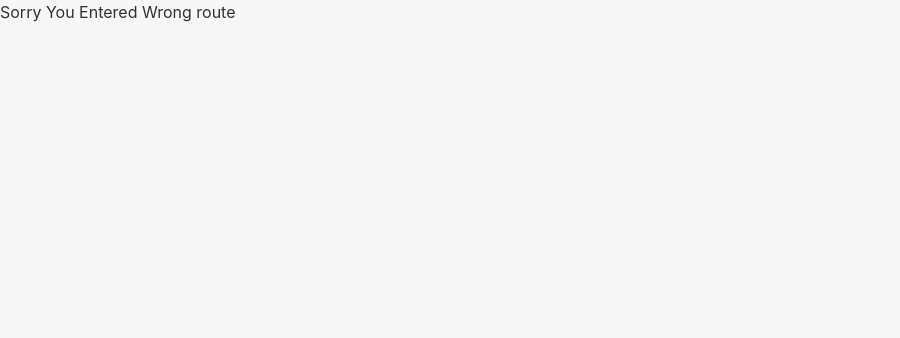
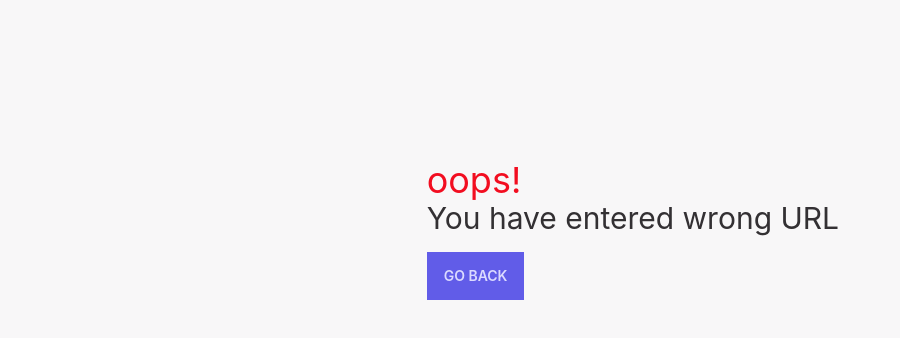
Before and after one commit to safwanbin2/dev-quiz, a React (Create React App) app: page / in a window 1280 px wide. Shown: the top 338 px of the page, without its empty margins (0-900 px from the left). Built offline with nearby package versions, Linux system fonts and the light colour scheme; no server answers.

Commit message:
added 404 route

```diff
--- a/src/ErrorPage/ErrorPage.js
+++ b/src/ErrorPage/ErrorPage.js
@@ -1,9 +1,12 @@
 import React from 'react';
+import { Link } from 'react-router-dom';
 
 const ErrorPage = () => {
     return (
-        <div>
-            <h1>Sorry You Entered Wrong route</h1>
+        <div className='mt-40 w-4/12 mx-auto'>
+            <h2 className='text-4xl text-error'>oops!</h2>
+            <h3 className='text-3xl'>You have entered wrong URL</h3>
+            <Link className='btn btn-accent rounded-none mt-4' to='/'>Go back</Link>
         </div>
     );
 };
--- a/src/components/Blog/Blog.js
+++ b/src/components/Blog/Blog.js
@@ -2,10 +2,15 @@ import React from 'react';
 
 const Blog = () => {
     return (
-        <div>
-            <h1>Frequently Asked Questions (FAQs)</h1>
+        <div className='w-8/12 mx-auto'>
+            <h1 className='border-b-2 border-b-accent pb-4 text-3xl font-semibold text-center my-8'>Frequently Asked Questions (FAQs)</h1>
             <div>
-
+                <h2 className='text-2xl font-semibold'>1. What is the purpose of React Router?</h2>
+                <p>Ans: React router is way to set routes among the components which is a faster way to change url and it syncs the ui with url. Through routing, we can overcome alot of complexities.it makes the routing easier.</p>
+                <h2 className='text-2xl mt-8 font-semibold'>2. How does Context API works?</h2>
+                <p>Ans: Context API is a simple way which makes the data available across the ui. props drilling can get complex while working with multi layered components. but with context api ,we can easily make our data available where we want them to access.</p>
+                <h2 className='text-2xl mt-8 font-semibold'>3. What is useRef()?</h2>
+                <p>Ans: useRef() is a react hook which outruns useState() while it comes about less complications. While using useState (), we often get caught inside infinite loop. this is where useRef comes. it prevents infinite loops by loading only once. it is used to manipulate DOM.</p>
             </div>
         </div>
     );
--- a/src/components/QuizItem/QuizItem.js
+++ b/src/components/QuizItem/QuizItem.js
@@ -20,7 +20,7 @@ const QuizItem = ({ quiz }) => {
     }
     return (
         <div className='p-8 border-2 border-accent rounded-md shadow-lg my-8'>
-            <div onClick={handleshowBtn} className='text-end'>
+            <div onClick={handleshowBtn} title='view answer' className='text-end'>
                 <FontAwesomeIcon icon={faEye}></FontAwesomeIcon>
             </div>
             <h1 className='text-2xl font-semibold border-b-2 border-accent pb-4'>{question}</h1>
```
